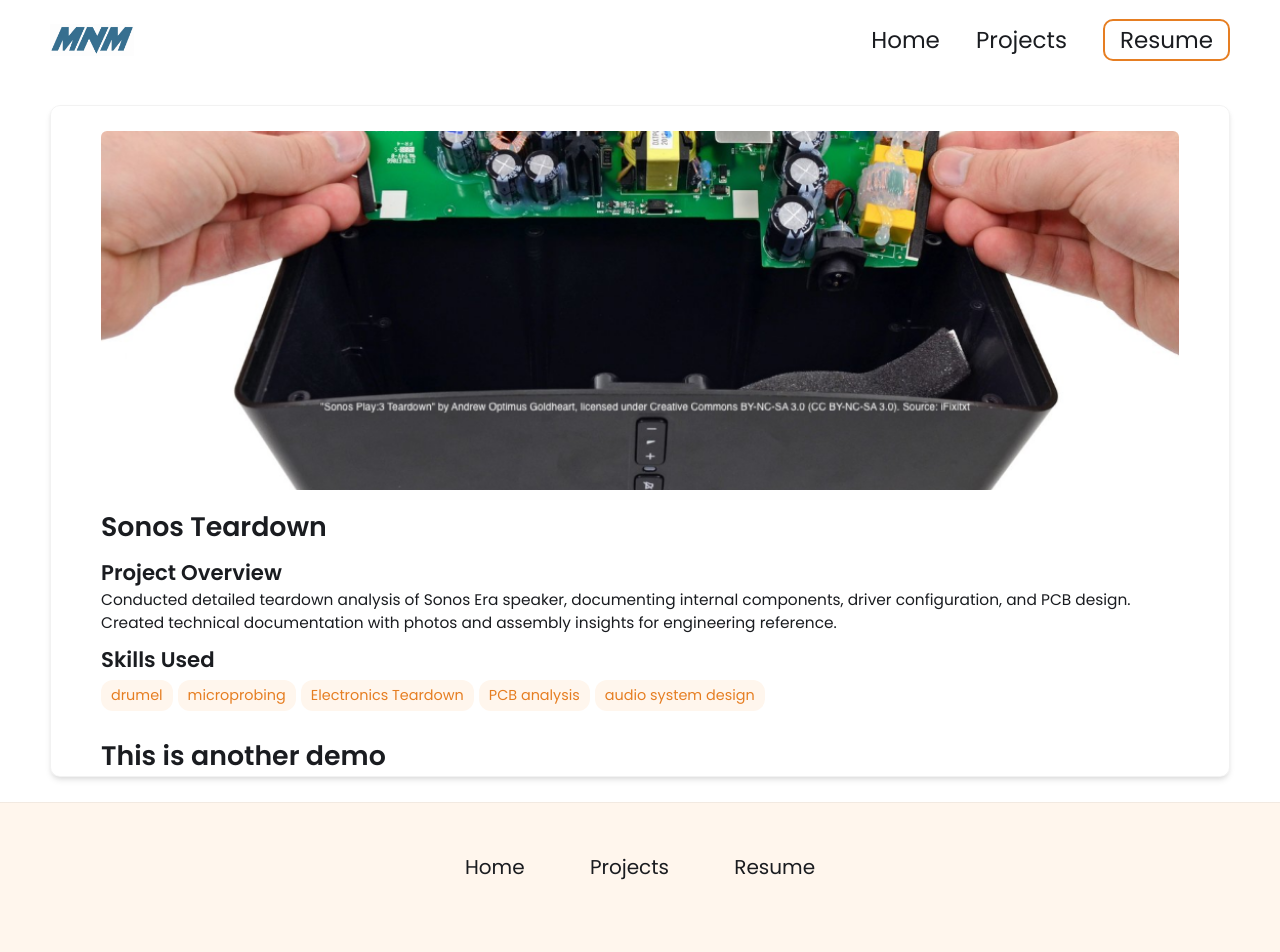
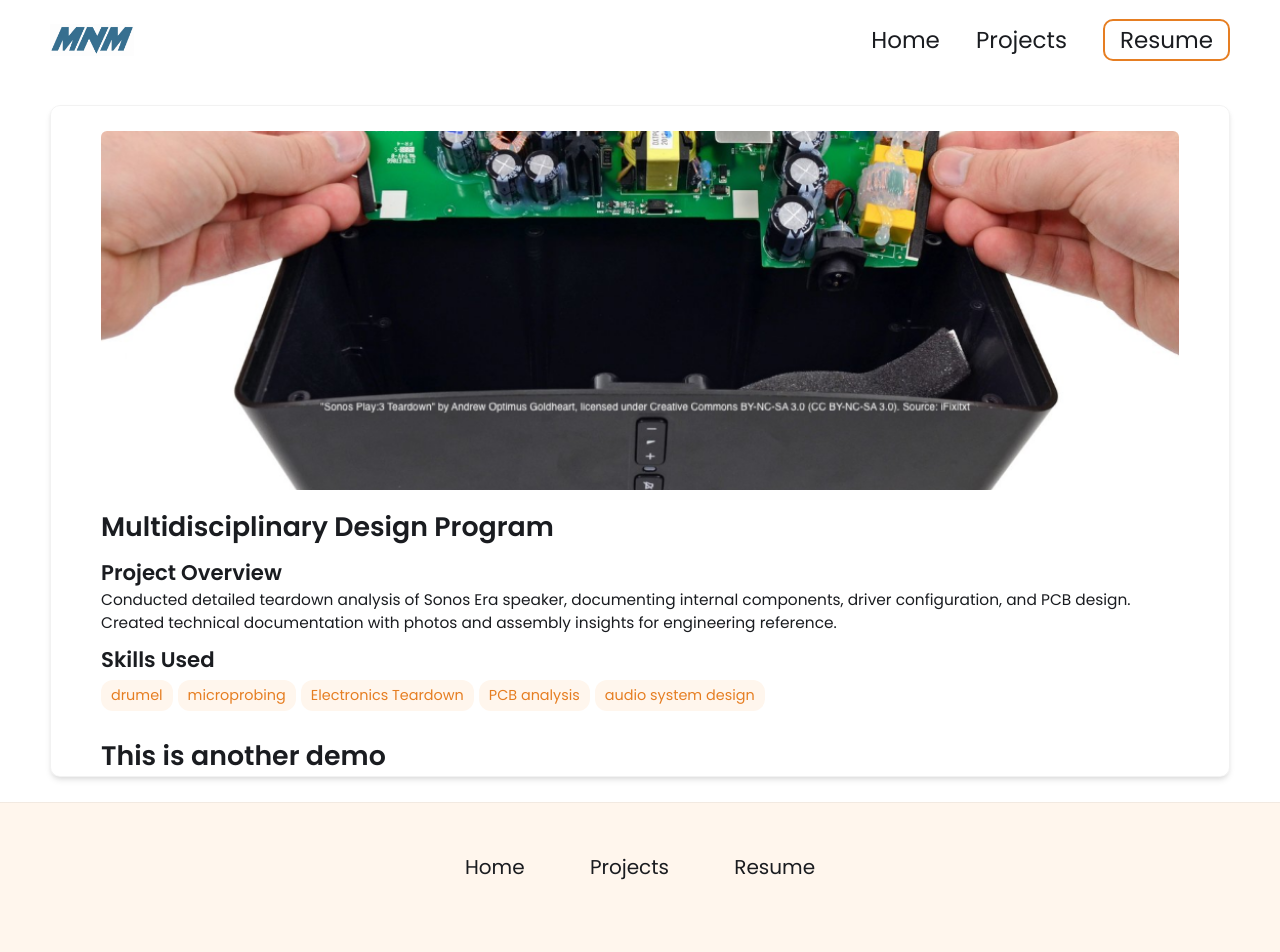
Before and after one commit to mnmohsen/personalwebsite, a Jekyll site: the page built from _projects/sonos-teardown/index.md, in a window 1280 px wide. Built offline with Jekyll 4.4.1, drawn with Linux system fonts in a browser that asks for light colours.

Commit message:
Update index.md

```diff
--- a/_projects/sonos-teardown/index.md
+++ b/_projects/sonos-teardown/index.md
@@ -1,6 +1,6 @@
 ---
 layout: post
-title: Sonos Teardown
+title: Multidisciplinary Design Program
 description: Conducted detailed teardown analysis of Sonos Era speaker, documenting internal components, driver configuration, and PCB design. Created technical documentation with photos and assembly insights for engineering reference.
 skills:
   - drumel
```
